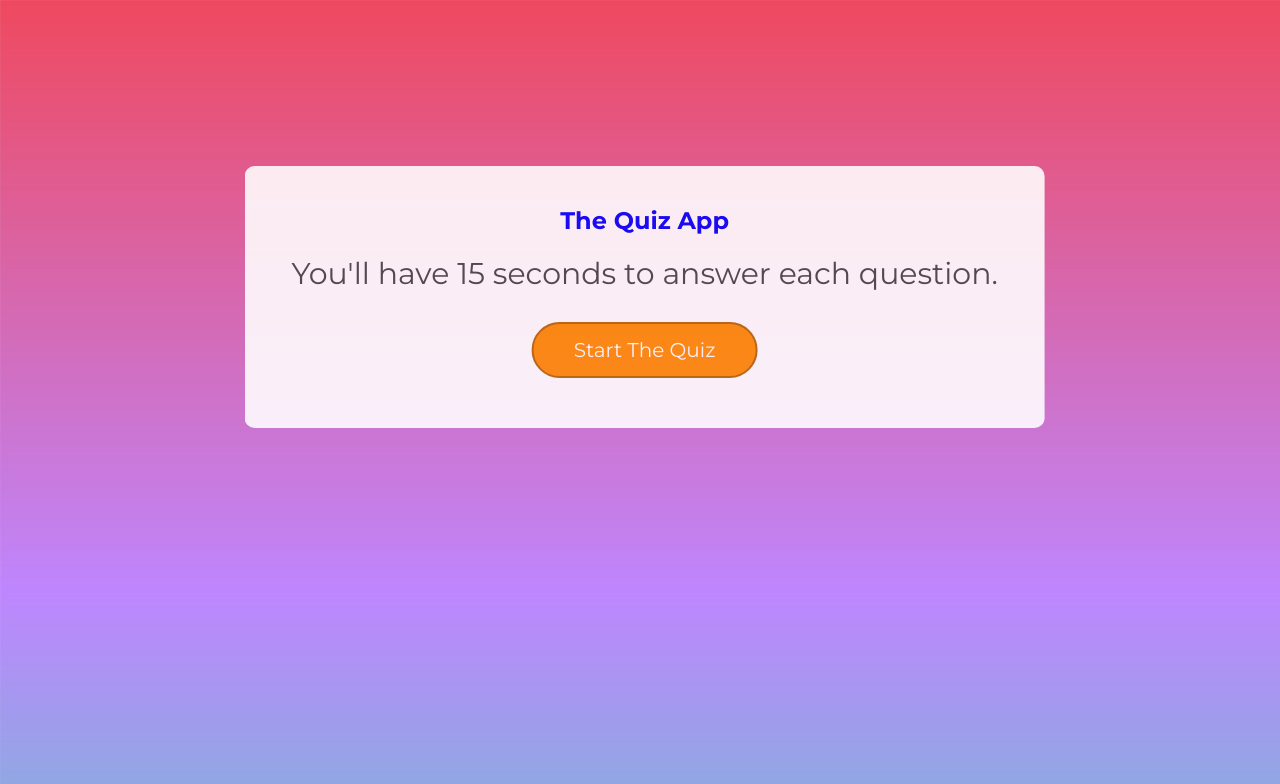
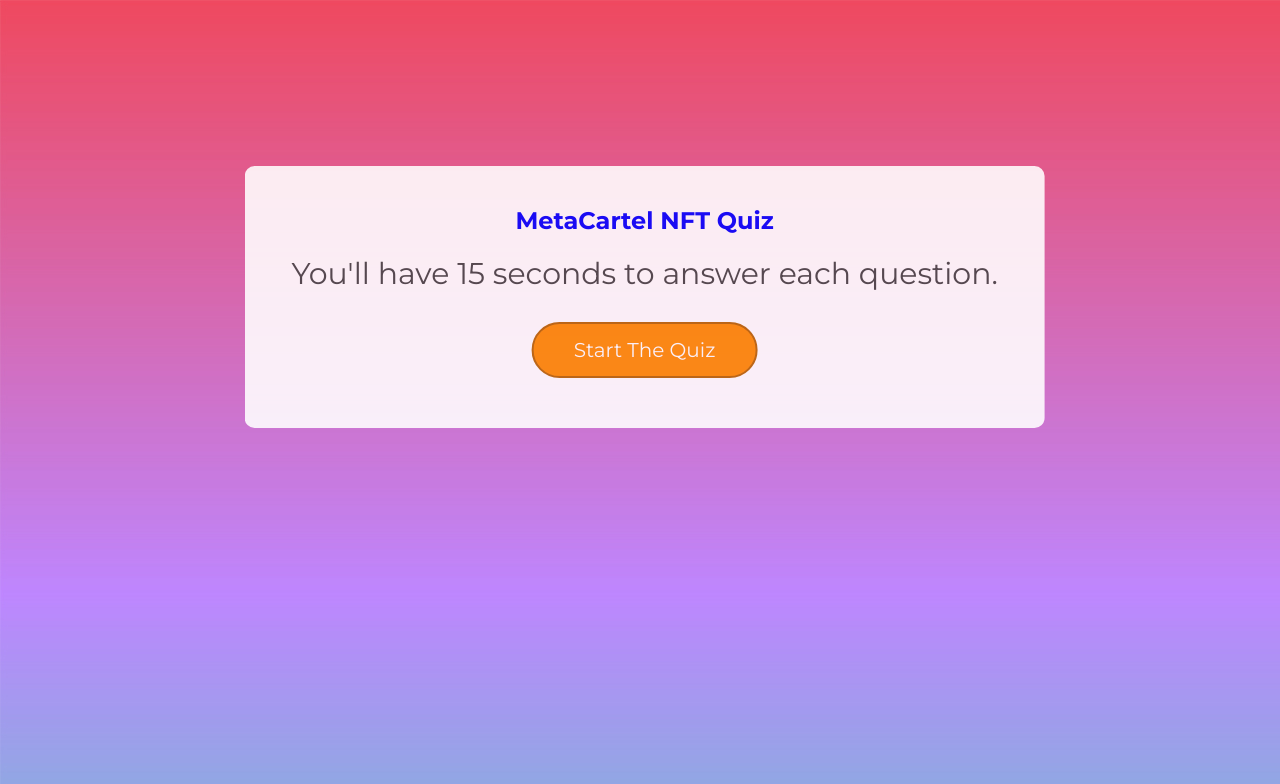
Before and after one commit to L-KH/What-are-NFTs, a plain HTML site: page index.html in a window 1280 px wide. Drawn offline with Linux system fonts and the light colour scheme.

Commit message:
Update index.html

```diff
--- a/index.html
+++ b/index.html
@@ -16,7 +16,7 @@
 
     <div class="quiz-home-box custom-box">
         <div class="quiz-app-name">
-            <h2>The Quiz App</h2>
+            <h2>MetaCartel NFT Quiz</h2>
         </div>
         <h4>You'll have 15 seconds to answer each question.</h4>
         <button class="start-quiz-btn btn" type="button">Start The Quiz</button>
```
